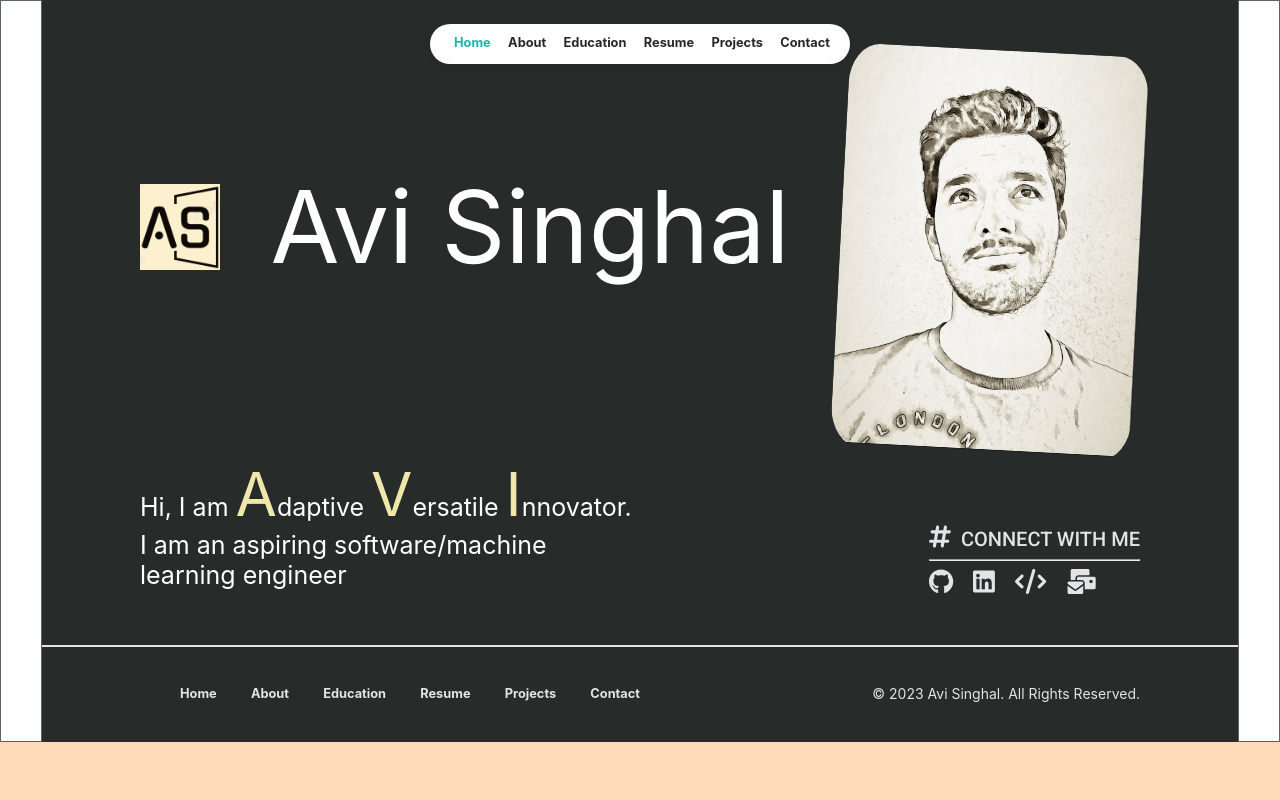
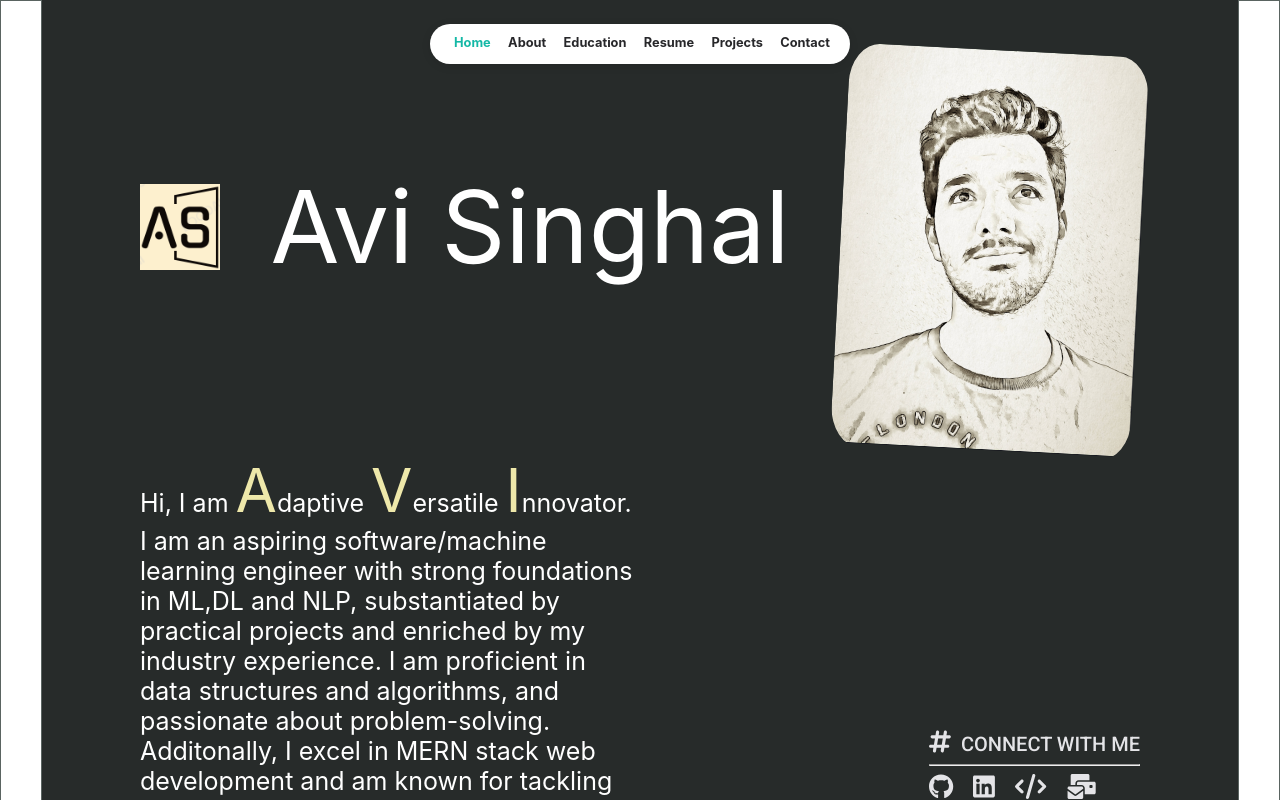
Before and after one commit to avisinghal6/avisinghal.github.io, a React (Create React App) app in the folder portfolio/: page / in a window 1280 px wide. Shown: the top 800 px of the page. Built offline with nearby package versions, Linux system fonts and the light colour scheme.

Commit message:
added content

```diff
--- a/portfolio/src/components/homepage.js
+++ b/portfolio/src/components/homepage.js
@@ -101,6 +101,9 @@ const Homepage = () => {
             <span className="homepage-first-letter">V</span>ersatile{" "}
             <span className="homepage-first-letter">I</span>nnovator.{" "}
             {INFO.homepage.detail}
+			<br></br>
+			<br></br>
+			{INFO.homepage.detail2}
           </div>
 
           <div className="homepage-socials">
--- a/portfolio/src/data/user.js
+++ b/portfolio/src/data/user.js
@@ -6,7 +6,8 @@ const INFO = {
 		logo: process.env.PUBLIC_URL + "/images/as.png",
 	},
 	homepage: {
-		detail: "I am an aspiring software/machine learning engineer"
+		detail: "I am an aspiring software/machine learning engineer with strong foundations in ML,DL and NLP, substantiated by practical projects and enriched by my industry experience. I am proficient in data structures and algorithms, and passionate about problem-solving. Additonally, I excel in MERN stack web development and am known for tackling intricate challenges.",
+		detail2: "I strongly believe in 'Skills can be nurtured with opportunity, but an open mind, insatiable hunger for learning, and a tenacious attitude are the forge that shapes the truly exceptional.' "
 	},
 	socials: {
 		github: "https://github.com/avisinghal6",
```
